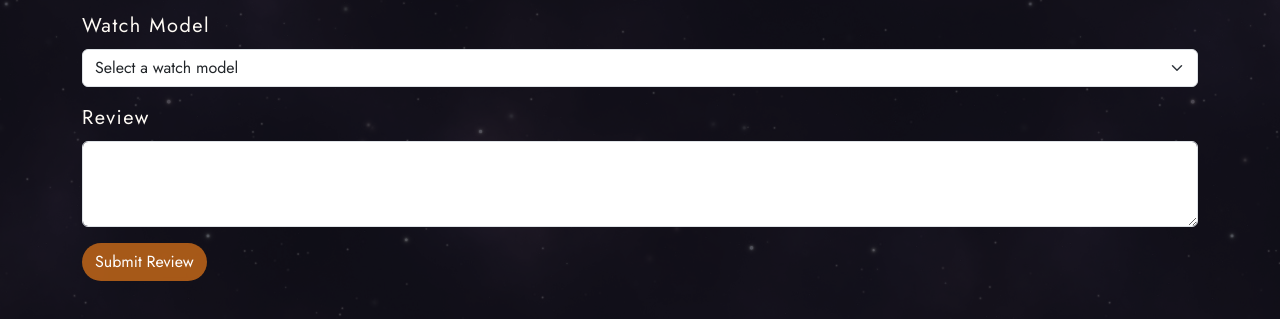
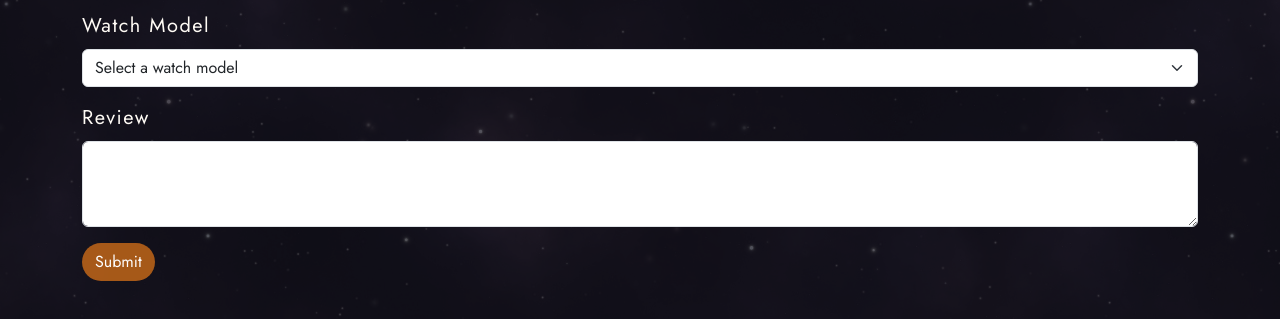
Before and after one commit to FuutsuFIX/OdysseyWatches, a plain HTML site: page 5_testimonials.html in a window 1280 px wide. Shown: the part 942-1261 px from the top of the page. Drawn offline with nearby package versions, Linux system fonts and the light colour scheme; a script that the page names is missing; a web font is replaced by a local one.

Commit message:
Update 5_testimonials.html

```diff
--- a/5_testimonials.html
+++ b/5_testimonials.html
@@ -95,7 +95,7 @@
             required
           ></textarea>
         </div>
-        <button type="submit" class="btn custom-button">Submit Review</button>
+        <button type="submit" class="btn custom-button">Submit</button>
       </form>
     </section>
 
```
